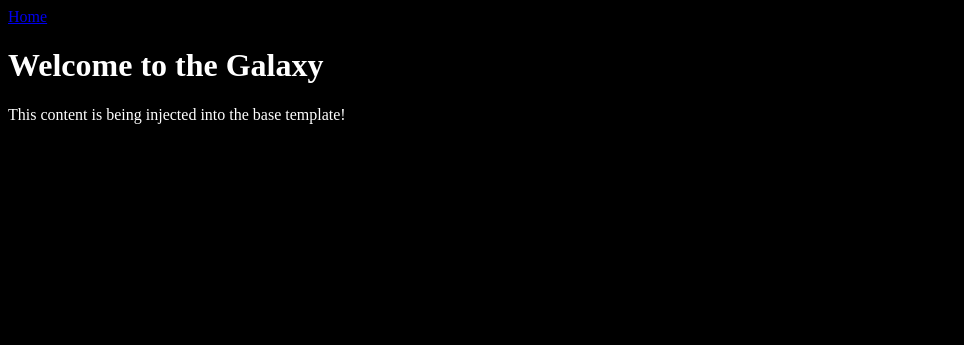
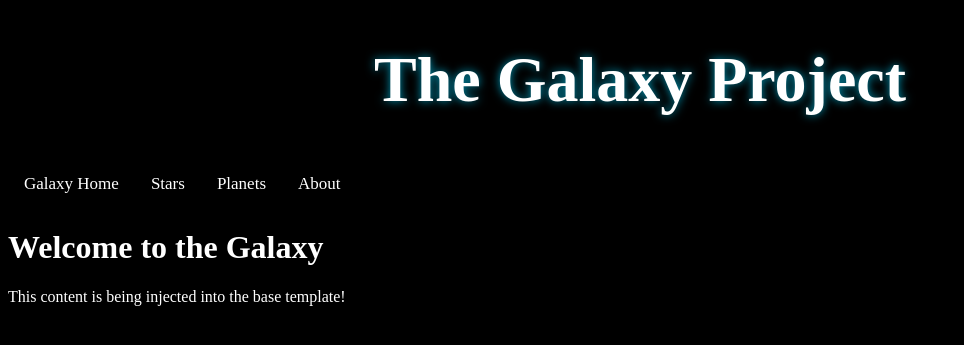
Before and after one commit to Dan-Matthews-23/galaxy, a Flask app: page / in a window 1280 px wide. Shown: the top 345 px of the page, without its empty margins (0-964 px from the left). Run offline with Flask 3, Linux system fonts and the light colour scheme.

Commit message:
UPDATED style/css, script.js, index and base.html with new title and nav bar

```diff
--- a/galaxy/static/css/style.css
+++ b/galaxy/static/css/style.css
@@ -2,3 +2,75 @@ body {
     background-color: black;
     color: white; /* So you can still see your text! */
 }
+
+.main-title {
+    font-size: 3rem;
+    text-shadow: 0 0 10px rgba(0, 212, 255, 0.7);
+    font-size: clamp(2rem, 5vw, 4rem);
+    text-align: center; /* This is the gold standard for titles */
+    width: 100%;        /* Usually default, but ensures it fills the space */
+}
+
+
+
+
+
+
+
+/* 1. Basic Navbar Styling */
+.topnav {
+  background-color: black;
+  overflow: hidden;
+  position: relative; /* Keeps the icon anchored to the corner */
+}
+
+.topnav a {
+  color: white;
+  padding: 14px 16px;
+  text-decoration: none;
+  font-size: 17px;
+  display: block;
+}
+
+/* 2. Hide the links by default on mobile */
+#myLinks {
+  display: none;
+}
+
+/* 3. The Hamburger Icon */
+.topnav a.icon {
+  position: absolute;
+  right: 0;
+  top: 0;
+  background: black;
+}
+
+/* 4. THE RESPONSIVE CLASS (Triggered by JS) */
+/* When this class is added, we show the links stacked vertically */
+.topnav.responsive #myLinks {
+  display: block;
+}
+
+/* 5. Desktop View (Screen wider than 600px) */
+@media screen and (min-width: 600px) {
+  .topnav a {
+    float: left; /* Line them up horizontally */
+  }
+  #myLinks {
+    display: block; /* Always show links on desktop */
+  }
+  .topnav a.icon {
+    display: none; /* Hide hamburger on desktop */
+  }
+}
+
+
+
+
+/* Mobile (Screens smaller than 600px)
+@media screen and (max-width: 600px) {
+    .main-title {
+        font-size: 2rem;
+    }
+}
+/*
--- /dev/null
+++ b/galaxy/static/js/script.js
@@ -0,0 +1,9 @@
+
+function toggleMenu() {
+  var x = document.getElementById("myTopnav");
+  if (x.className === "topnav") {
+    x.className += " responsive";
+  } else {
+    x.className = "topnav";
+  }
+}
--- a/galaxy/templates/base.html
+++ b/galaxy/templates/base.html
@@ -1,6 +1,6 @@
 <!DOCTYPE html>
 <html lang="en">
-<head>
+
     <head>
     <meta charset="UTF-8">
     <meta http-equiv="X-UA-Compatible" content="IE=edge">
@@ -9,15 +9,36 @@
         integrity="sha512-iBBXm8fW90+nuLcSKlbmrPcLa0OT92xO1BIsZ+ywDWZCvqsWgccV3gFoRBv0z+8dLJgyAHIhR35VZc2oM/gI1w=="
         crossorigin="anonymous" referrerpolicy="no-referrer">
     <link rel="stylesheet" href="{{ url_for('static', filename='css/style.css') }}" type="text/css">
+    <!--Hamburger Nav link
+    <link rel="stylesheet" href="https://cdnjs.cloudflare.com/ajax/libs/font-awesome/4.7.0/css/font-awesome.min.css">
+    -->
     <title>The Galaxy Project</title>
 </head>
-</head>
+
 <body>
+    <header>
+        <h1 class="main-title">The Galaxy Project</h1>
+        <nav class="topnav" id="myTopnav">
+            </nav>
+    </header>
     <nav>
-        <a href="/">Home</a>
+        <div class="topnav" id="myTopnav">
+            <a href="{{ url_for('home') }}" class="active">Galaxy Home</a>
+            <div id="myLinks">
+                <a href="#news">Stars</a>
+                <a href="#contact">Planets</a>
+                <a href="#about">About</a>
+            </div>
+            <a href="javascript:void(0);" class="icon" onclick="toggleMenu()">
+                <i class="fa fa-bars"></i>
+            </a>
+        </div>
     </nav>
 
     {% block content %}
     {% endblock %}
+    <footer>
+    </footer>
+    <script src="{{ url_for('static', filename='js/script.js') }}"></script>
 </body>
 </html>
--- a/galaxy/templates/index.html
+++ b/galaxy/templates/index.html
@@ -3,4 +3,5 @@
 {% block content %}
     <h1>Welcome to the Galaxy</h1>
     <p>This content is being injected into the base template!</p>
+
 {% endblock %}
--- a/notes.txt
+++ b/notes.txt
@@ -2,6 +2,9 @@ To start server:
     flask --app hello run --debug
 OR
     flask --app hello run --debug
+
+OR
+    python run.py <-- use this one!
 
 To push gits:
     git status - to check status
```
